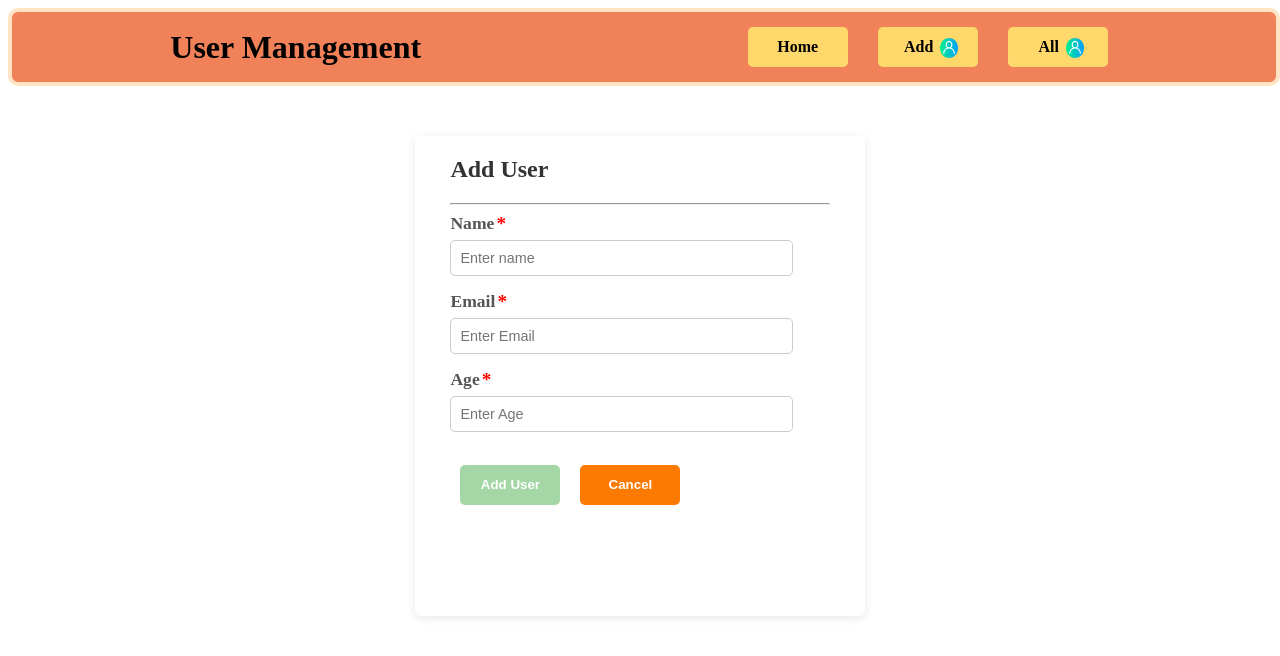
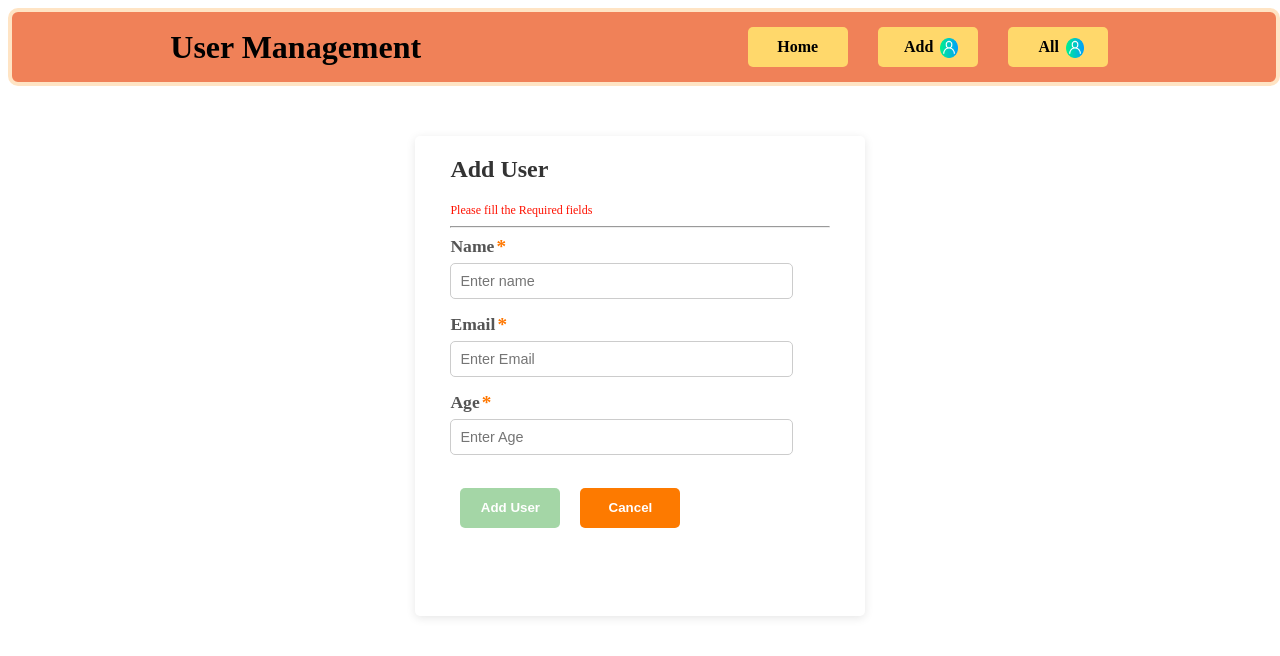
Before and after one commit to ansarirayyan01/CRUD, an Angular app: page /add-user in a window 1280 px wide. Shown: the top 656 px of the page. Built offline with nearby package versions, Linux system fonts and the light colour scheme; data requests are answered from the project's data file.

Commit message:
changes in the component of add-user

```diff
--- a/src/app/add-user/add-user.component.css
+++ b/src/app/add-user/add-user.component.css
@@ -35,9 +35,18 @@
 }
 
 .star{
-  color: red;
+  color: rgb(255, 119, 0);
   font-size: 1.2rem;
   margin-left: 2px;
+  display: flex;
+  align-items: center;
+  justify-content: center;
+  gap: 2px;
+}
+
+.age-label{
+  font-size: 10px;
+    font-weight: normal;
 }
 
 .form-group input {
@@ -54,6 +63,12 @@
   border: none;
   font-weight: bold;
   margin: 0px 10px;
+}
+
+.required-fields{
+  color: #ff1100;
+  font-size: 12px;
+  margin-top: 4px;
 }
 
 .btn-add {
--- a/src/app/add-user/add-user.component.html
+++ b/src/app/add-user/add-user.component.html
@@ -3,10 +3,17 @@
     <h2 class="form-h2">
       {{ selectUpdatedUser ? "Update User" : "Add User" }}
     </h2>
+    @if(userForm.dirty && userForm.invalid || (nameInput.invalid) ||
+    (emailInput.invalid) || (ageInput.invalid)){
+    <div class="required-fields">Please fill the Required fields</div>
+    }
     <hr style="background-color: black; font-weight: bold" />
     <form #userForm="ngForm" (ngSubmit)="addUser(userForm.value)">
       <div class="form-group">
-        <label class="input-label" for="name">Name<div class="star">*</div></label>
+        <label class="input-label" for="name"
+          >Name
+          <div class="star">*</div></label
+        >
         <div class="popup-error" *ngIf="nameInput.invalid && nameInput.touched">
           <img class="icon-img" src="assets/icon.png" alt="" />
           Enter valid name and must be 3 characters long
@@ -24,7 +31,10 @@
         />
       </div>
       <div class="form-group">
-        <label for="email">Email<div class="star">*</div></label>
+        <label for="email"
+          >Email
+          <div class="star">*</div></label
+        >
 
         <div
           class="popup-error"
@@ -46,7 +56,10 @@
         />
       </div>
       <div class="form-group">
-        <label for="age">Age<div class="star">*</div></label>
+        <label for="age"
+          >Age
+          <div class="star">* </div></label
+        >
         <div class="popup-error" *ngIf="ageInput.invalid && ageInput.touched">
           <img class="icon-img" src="assets/icon.png" alt="" />
           @if(ageInput.value <= 18){
```
